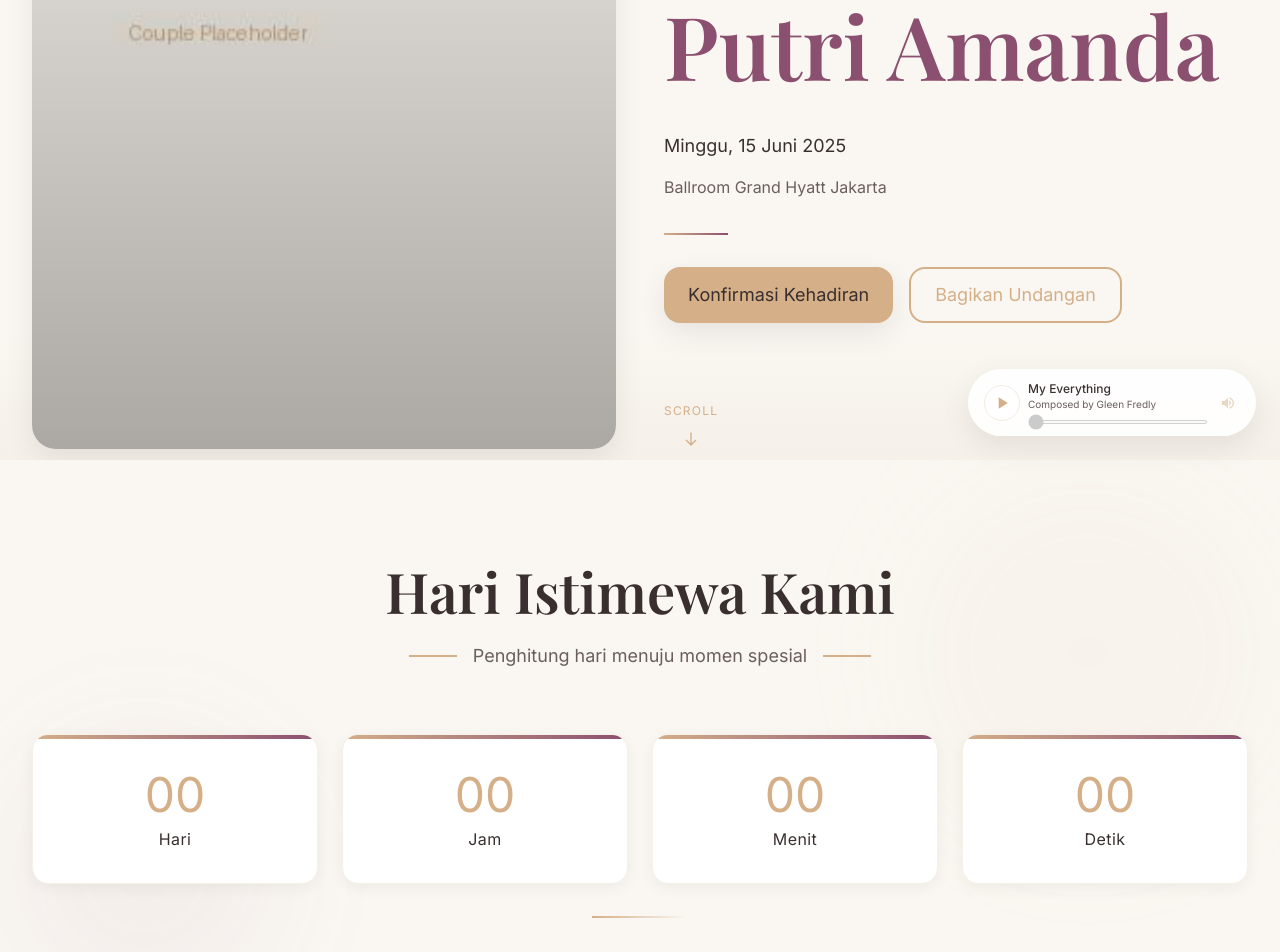
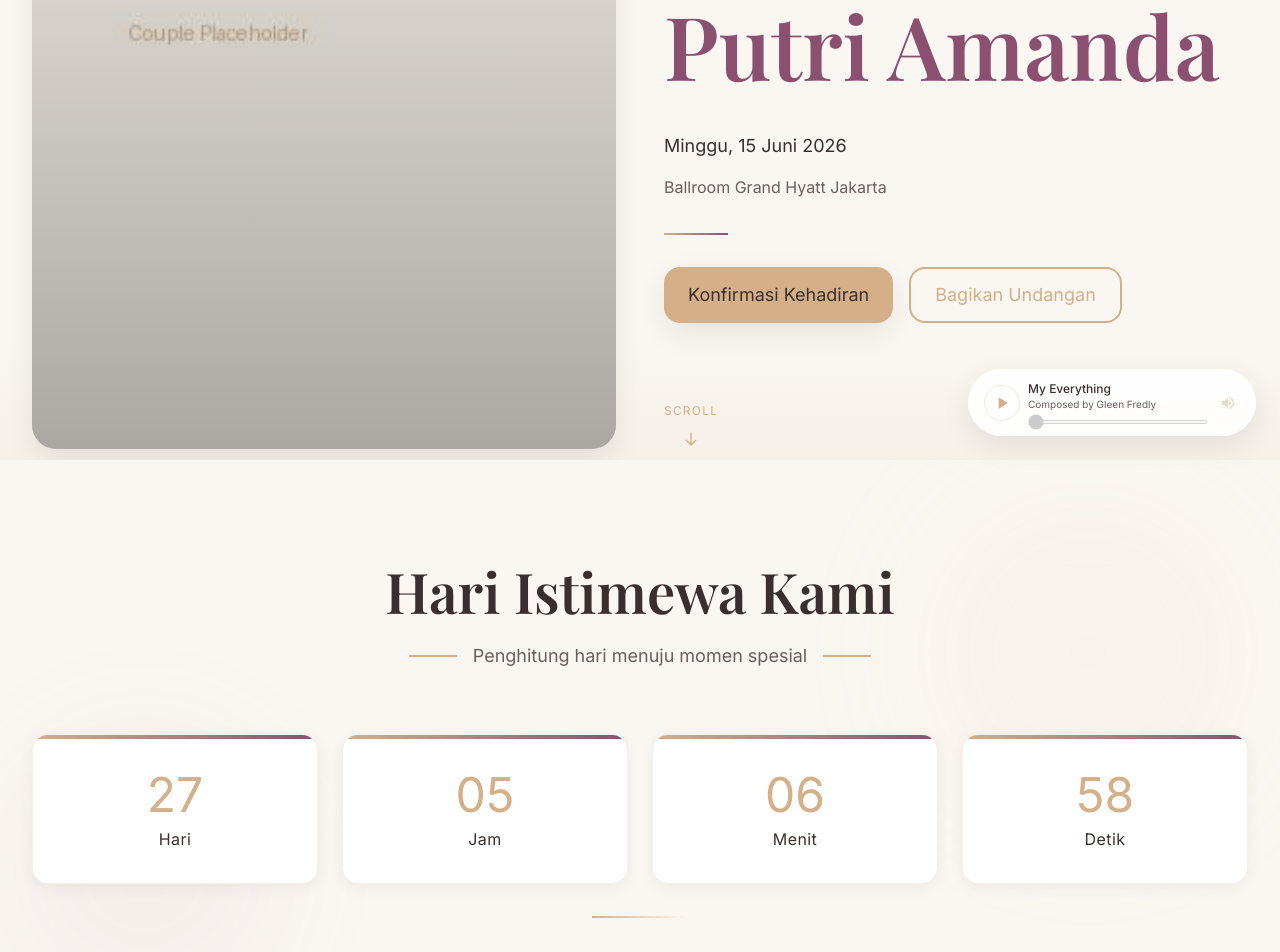
Before and after one commit to Callmerev95/lunar-invitation, a Next.js app: page / in a window 1280 px wide. Shown: the part 340-1292 px from the top of the page. Built offline with nearby package versions, Linux system fonts and the light colour scheme.

Commit message:
fix: Update wedding date from 2025 to 2026 to enable countdown timer functionality

```diff
--- a/src/app/page.tsx
+++ b/src/app/page.tsx
@@ -81,7 +81,7 @@ export default function Home() {
         brideImage="/images/couples/couple-placeholder.jpg"
         groom="Muhammad Reynard"
         bride="Putri Amanda"
-        date="Minggu, 15 Juni 2025"
+        date="Minggu, 15 Juni 2026"
         location="Ballroom Grand Hyatt Jakarta"
         coupleNames="Muhammad Reynard & Putri Amanda"
         invitationUrl="https://lunar-invitation.vercel.app"
@@ -89,7 +89,7 @@ export default function Home() {
 
       {/* Countdown Section */}
       <CountdownSection
-        targetDate="2025-06-15"
+        targetDate="2026-06-15"
         eventName="Hari Istimewa Kami"
       />
 
@@ -104,14 +104,14 @@ export default function Home() {
 
       {/* RSVP Section */}
       <RSVPSection
-        weddingDate="2025-06-15"
+        weddingDate="2026-06-15"
         googleFormUrl="https://docs.google.com/forms/d/e/1FAIpQLSc_placeholder/viewform?usp=send_form"
       />
 
       {/* QR Code Section */}
       <QRSection
         coupleNames="Muhammad Reynard & Putri Amanda"
-        weddingDate="15 Juni 2025"
+        weddingDate="15 Juni 2026"
       />
 
       {/* Music Player */}
```
